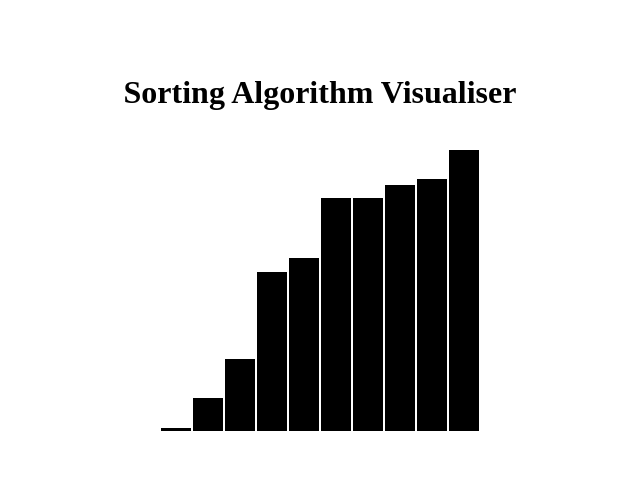
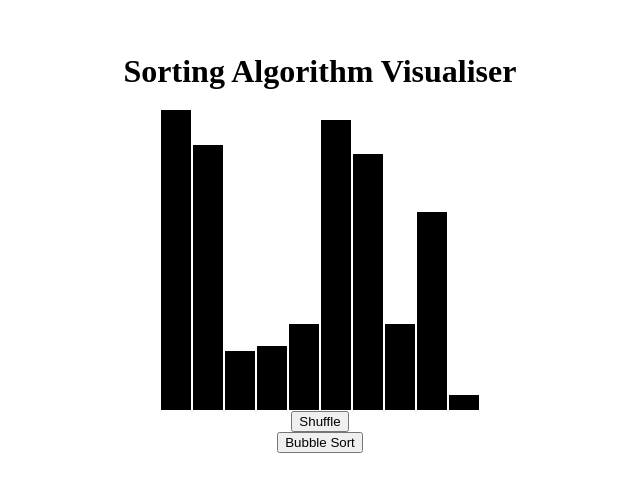
Before and after one commit to rachels-archive/Musical-Sort-Visualiser, a plain HTML site: page index.html in a window 1280 px wide. Shown: the part 158-650 px from the top of the page, without its empty margins (320-960 px from the left). Drawn offline with Linux system fonts and the light colour scheme.

Commit message:
Implement bar shuffling and sorting when buttons clicked

```diff
--- a/index.html
+++ b/index.html
@@ -10,6 +10,9 @@
     <h1>Sorting Algorithm Visualiser</h1>
     <div id="container"></div>
 
+    <button onclick="initBars()">Shuffle</button>
+    <button onclick="bubbleSort()">Bubble Sort</button>
+
     <script src="script.js"></script>
   </body>
 </html>
--- a/script.js
+++ b/script.js
@@ -1,12 +1,29 @@
 const array = Array(10).fill(0);
 n = array.length;
 
+// initialise randomly generated bars
+initBars();
+
+function initBars() {
   for (let i = 0; i < n; i++) {
     array[i] = Math.random();
   }
+  displayBars();
+}
 
-console.log(array);
+function displayBars() {
+  const container = document.getElementById("container");
+  container.innerHTML = "";
+  for (let i = 0; i < n; i++) {
+    const bar = document.createElement("div");
+    bar.className = "bar";
+    bar.style.height = array[i] * 100 + "%";
 
+    container.appendChild(bar);
+  }
+}
+
+function bubbleSort() {
   do {
     var swapped = false;
     for (let i = 1; i < n; i++) {
@@ -17,10 +34,5 @@ do {
     }
   } while (swapped);
 
-for (let i = 0; i < n; i++) {
-  const bar = document.createElement("div");
-  bar.className = "bar";
-  bar.style.height = array[i] * 100 + "%";
-  const container = document.getElementById("container");
-  container.appendChild(bar);
+  displayBars();
 }
```
Lines whose indentation alone changed are shown as unchanged.
